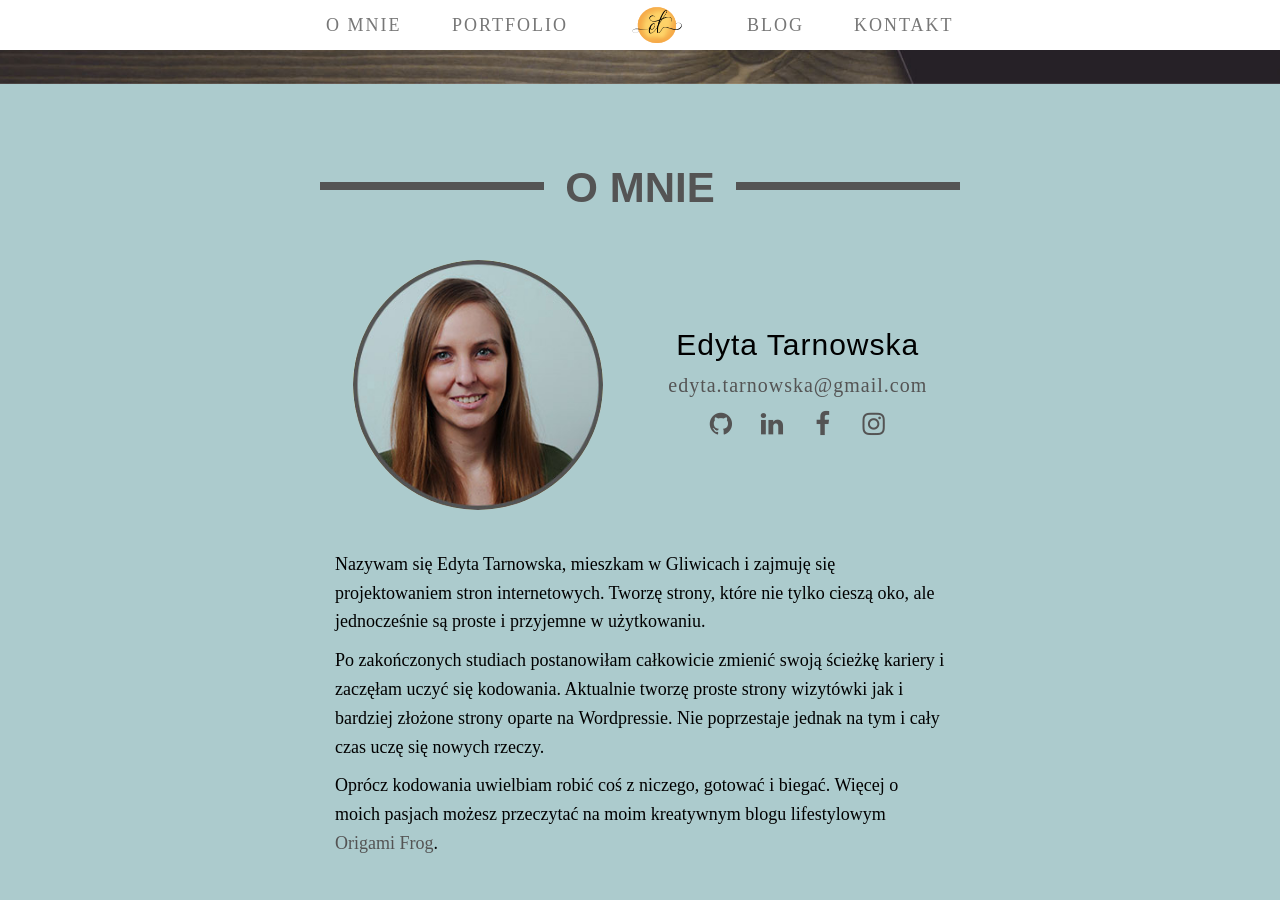
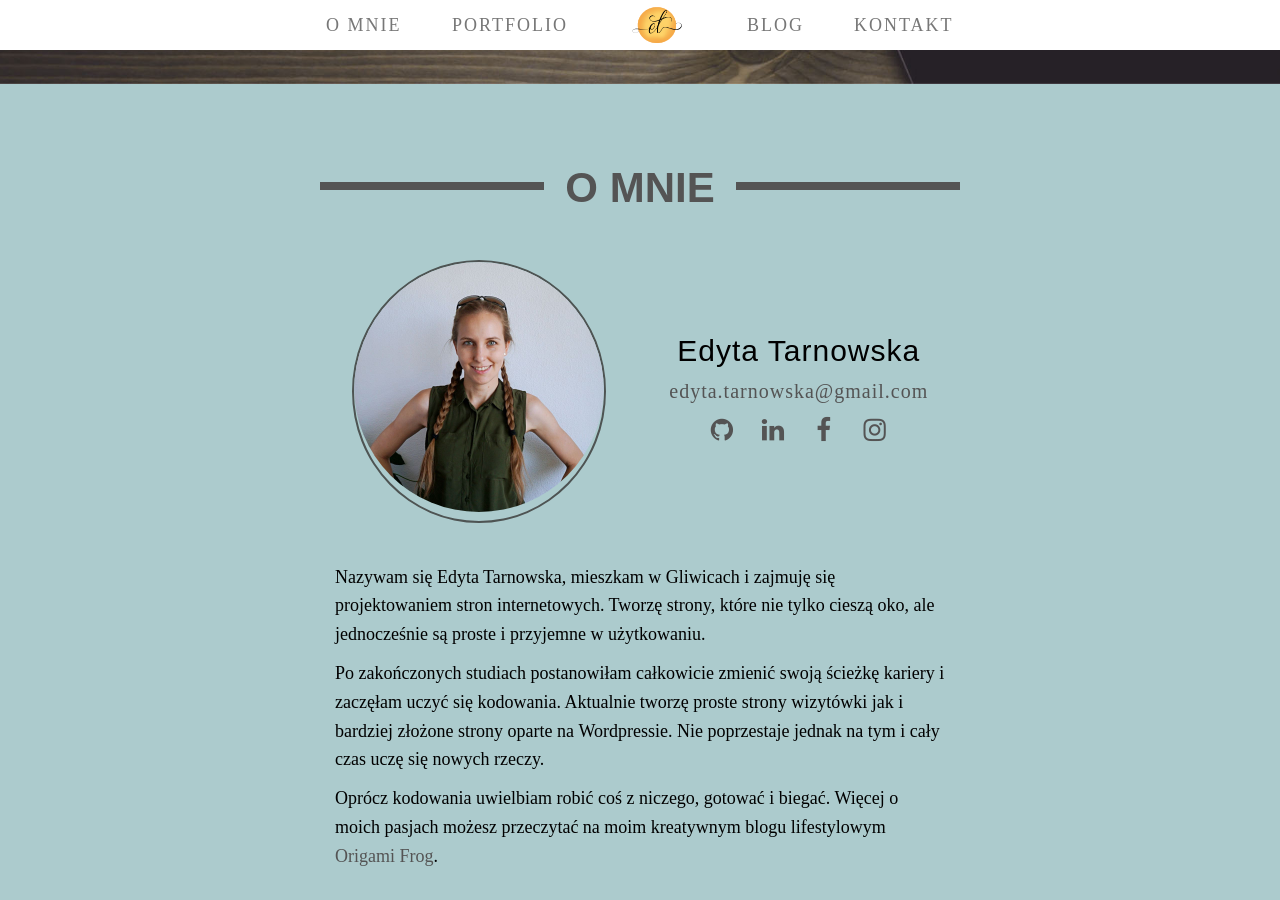
Before and after one commit to morfiwen/edytatarnowska-portfolio, a Jekyll site: the page built from index.html, in a window 1280 px wide and 900 px high, scrolled down 816 px. Built offline with Jekyll 4.4.1, drawn with Linux system fonts in a browser that asks for light colours; some web fonts are replaced.

Commit message:
new photo

```diff
--- a/_includes/about.html
+++ b/_includes/about.html
@@ -3,7 +3,7 @@
     <h2>O mnie</h2>
     <div class="line"></div>
     <div class="info-wrap slide-in">
-      <img src="../assets/img/edytatarnowska.jpg" alt="Edyta Tarnowska">
+      <div class="img-circle"><img src="../assets/img/edyta-tarnowska-01.JPG" alt="Edyta Tarnowska - Projektowanie stron wwww, Wordpress"></div>
       <div class="info">
         <h3>Edyta Tarnowska</h3>
         <a href="mailto:{{ site.email }}">{{ site.email }}</a>
--- a/assets/css/3-modules/_about.sass
+++ b/assets/css/3-modules/_about.sass
@@ -20,9 +20,14 @@
     justify-content: space-around
     align-items: center
 
-    img
-      +size(250px)
+    .img-circle
       border-radius: 50%
+      border: 2px solid #4e5453
+      overflow: hidden
+
+      img
+        +size(250px)
+        border-radius: 50%
 
     .info
       text-align: center
```
Also changed, not shown: assets/img/edyta-tarnowska-01.JPG (added).
